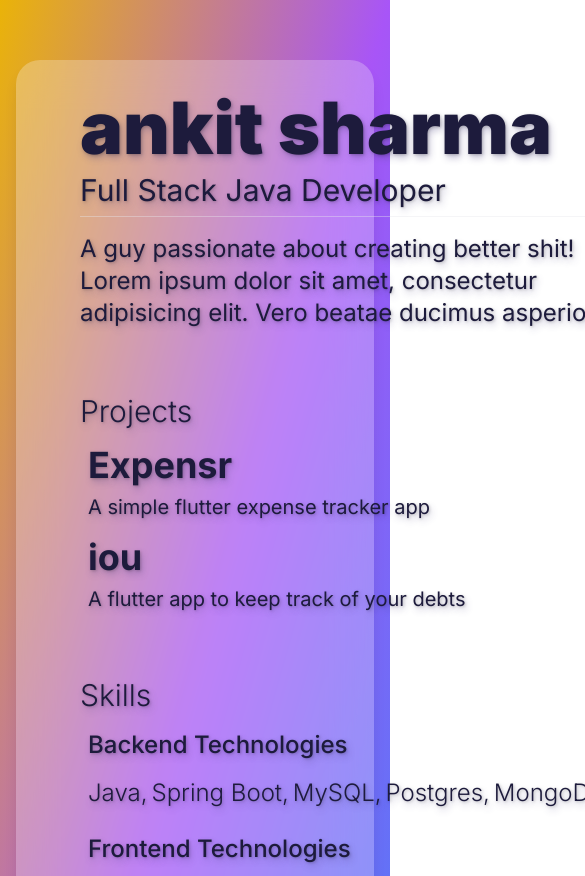
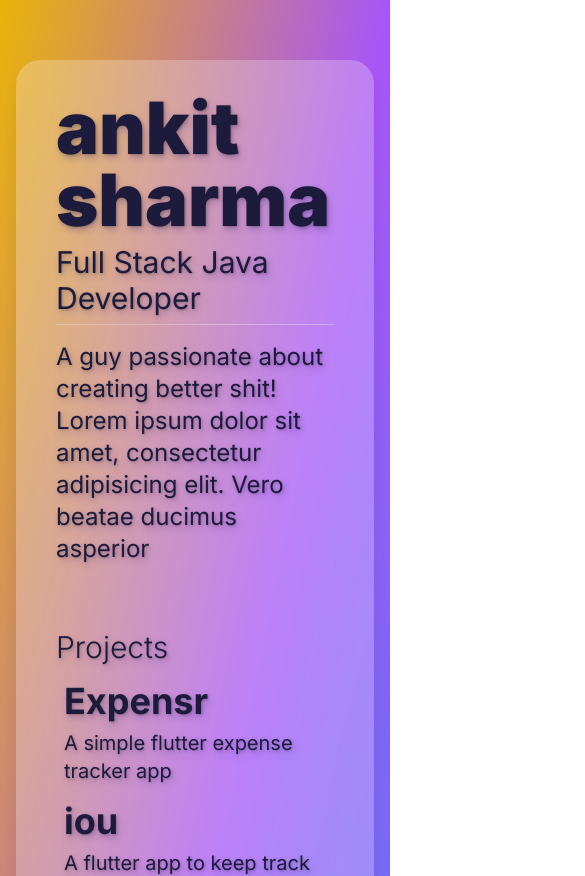
Before and after one commit to darkaster72/darkaster72.github.io, a React (Create React App) app: page / in a window 390 px wide. Shown: the top 876 px of the page, 585 px wide, since content can reach past the window. Built offline with nearby package versions, Linux system fonts and the light colour scheme.

Commit message:
fix responsiveness

```diff
--- /dev/null
+++ b/src/pages/LINKS.jsx
@@ -0,0 +1,36 @@
+export const PROJECTS = [
+  {
+    title: "Expensr",
+    description: "A simple flutter expense tracker app",
+    url: "https://github.com/darkaster72/expensr",
+  },
+  {
+    title: "iou",
+    description: "A flutter app to keep track of your debts",
+    url: "https://github.com/darkaster72/iou",
+  },
+];
+export const LINKS = [
+  { title: "Projects", url: "#projects" },
+  { title: "Skills", url: "#skills" },
+  { title: "Contact", url: "#contacts" },
+];
+export const SKILLS = [
+  {
+    title: "Backend Technologies",
+    items: ["Java", "Spring Boot", "MySQL", "Postgres", "MongoDB"],
+  },
+  {
+    title: "Frontend Technologies",
+    items: ["Next.js", "React", "Angular", "Flutter", "HTML", "CSS", "JS/TS"],
+  },
+  {
+    title: "Cloud Technologies",
+    items: ["AWS EC2", "AWS Lambda", "AWS Amplify"],
+  },
+];
+export const CONTACTS = [
+  { title: "email", url: "mailto:sankit72@gmail.com" },
+  { title: "github", url: "https://github.com/darkaster72" },
+  { title: "linkedin", url: "https://www.linkedin.com/in/ankit72" },
+];
--- a/src/pages/home.component.jsx
+++ b/src/pages/home.component.jsx
@@ -1,54 +1,14 @@
 import "./home.styles.css";
-
-const PROJECTS = [
-  {
-    title: "Expensr",
-    description: "A simple flutter expense tracker app",
-    url: "https://github.com/darkaster72/expensr",
-  },
-  {
-    title: "iou",
-    description: "A flutter app to keep track of your debts",
-    url: "https://github.com/darkaster72/iou",
-  },
-];
-
-const LINKS = [
-  { title: "Projects", url: "#projects" },
-  { title: "Skills", url: "#skills" },
-  { title: "Contact", url: "#contacts" },
-];
-
-const SKILLS = [
-  {
-    title: "Backend Technologies",
-    items: ["Java", "Spring Boot", "MySQL", "Postgres", "MongoDB"],
-  },
-  {
-    title: "Frontend Technologies",
-    items: ["Next.js", "React", "Angular", "Flutter", "HTML", "CSS", "JS/TS"],
-  },
-  {
-    title: "Cloud Technologies",
-    items: ["AWS EC2", "AWS Lambda", "AWS Amplify"],
-  },
-];
-
-const CONTACTS = [
-  { title: "email", url: "mailto:sankit72@gmail.com" },
-  { title: "github", url: "https://github.com/darkaster72" },
-  { title: "linkedin", url: "https://www.linkedin.com/in/ankit72" },
-];
+import { CONTACTS, LINKS, PROJECTS, SKILLS } from "./LINKS";
 
 const HomePage = () => (
   <div className="min-h-screen bg-gray-100 md:py-6 justify-center py-12 bg-gradient-to-br from-yellow-500 via-purple-500 to-blue-500">
     <div className="py-3 lg:mx-32 mx-4">
       <div
-        className="flex p-8 md:p-16 lg:p-20 bg-white shadow-lg rounded-3xl bg-clip-padding bg-opacity-25 font-sans text-title shadow-text"
+        className="grid grid-cols-5 p-8 md:p-16 lg:p-20 bg-white shadow-lg rounded-3xl bg-clip-padding bg-opacity-25 font-sans text-title shadow-text"
         style={{ backdropFilter: "blur(20px)" }}
       >
-        <div className="flex w-full h-full">
-          <div className="hidden md:flex flex-shrink-0 flex-col gap-6 pr-8 font-semibold">
+        <div className="hidden md:flex flex-col gap-6 font-semibold">
           {LINKS.map((link) => (
             <a
               key={link.url}
@@ -60,17 +20,16 @@ const HomePage = () => (
             </a>
           ))}
         </div>
-          <div className="flex flex-1 md:border-l border-gray-300 border-opacity-40">
-            <div className="max-w-full px-8">
+        <div className="md:col-span-4 col-span-5 md:border-l border-gray-300 border-opacity-40">
+          <div className="max-w-full md:px-8 px-2">
             <div className="">
               <div className="font-black text-7xl">ankit sharma</div>
               <div className="text-3xl my-2">Full Stack Java Developer</div>
               <hr className="px-4 text-gray-700 opacity-40" />
             </div>
             <div className="mt-4 text-2xl">
-                A guy passionate about creating better shit! Lorem ipsum dolor
-                sit amet, consectetur adipisicing elit. Vero beatae ducimus
-                asperior
+              A guy passionate about creating better shit! Lorem ipsum dolor sit
+              amet, consectetur adipisicing elit. Vero beatae ducimus asperior
             </div>
             <section className="mt-16" id="projects">
               <div className="text-3xl font-thin">Projects</div>
@@ -96,7 +55,7 @@ const HomePage = () => (
                 {SKILLS.map((skill) => (
                   <div className="flex flex-col gap-4" key={skill.title}>
                     <div className="text-2xl font-medium">{skill.title}</div>
-                      <div className="flex gap-1 text-2xl font-thin comma-seperate list-none">
+                    <div className="flex flex-wrap gap-1 text-2xl font-thin comma-seperate list-none">
                       {skill.items.map((item) => (
                         <li key={item} className="">
                           {item}
@@ -128,7 +87,6 @@ const HomePage = () => (
       </div>
     </div>
   </div>
-  </div>
 );
 
 export default HomePage;
```
Lines whose indentation alone changed are shown as unchanged.
